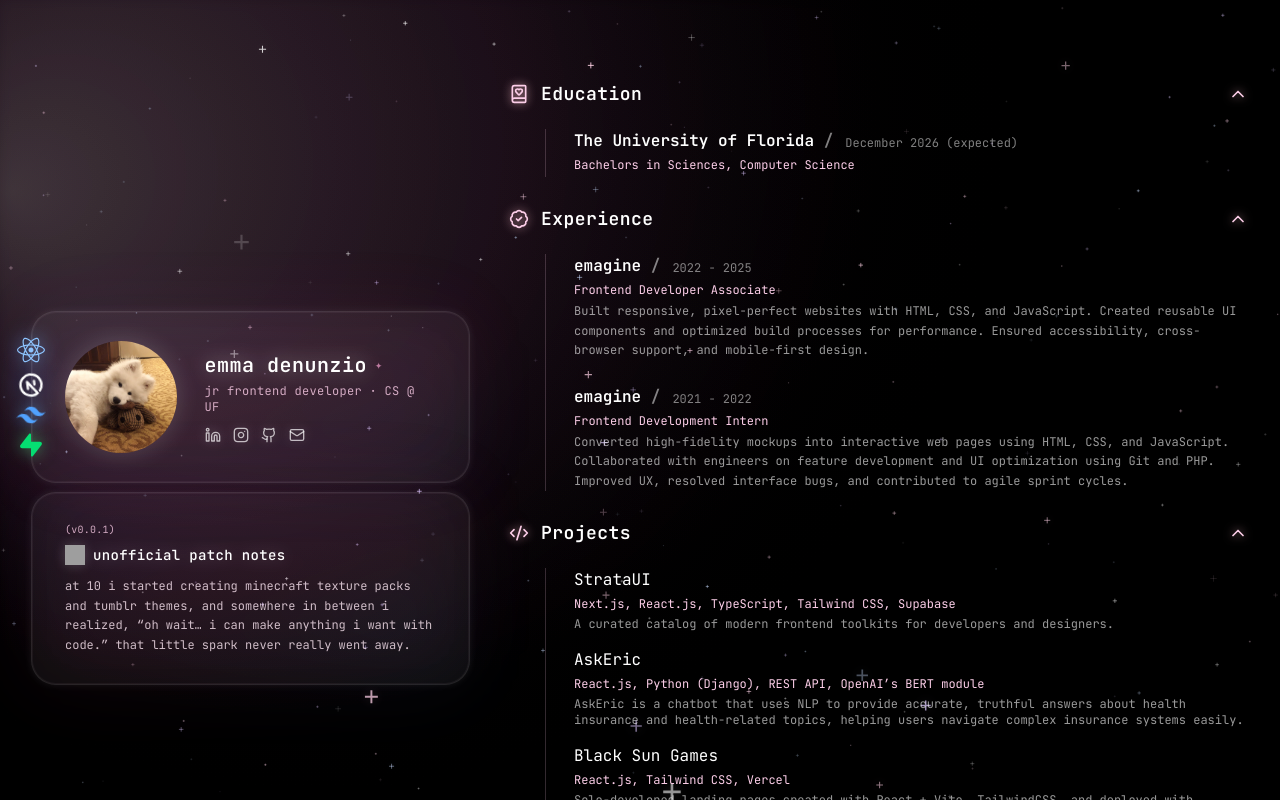
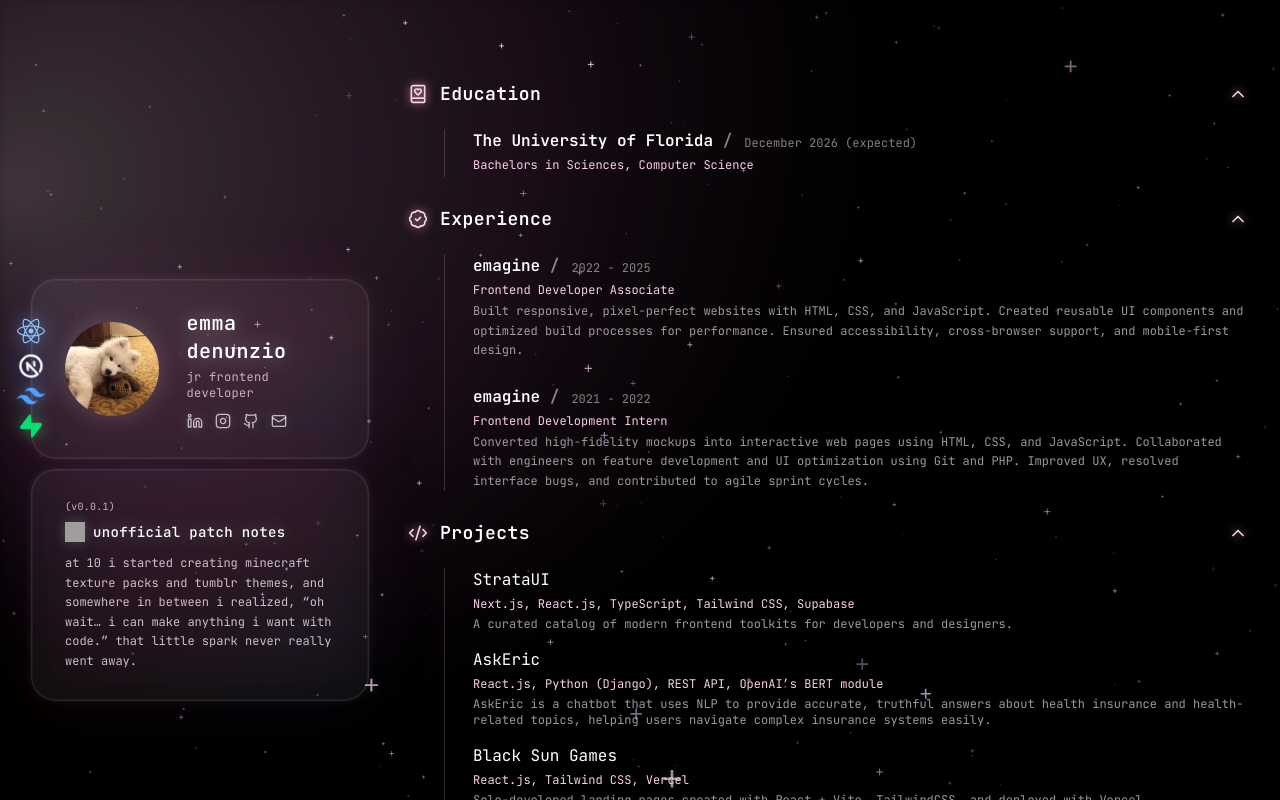
Before and after one commit to emijane/edenunz, a React (Vite) app in the folder portfolio/: page / in a window 1280 px wide. Shown: the top 800 px of the page. Built offline with nearby package versions, Linux system fonts and the light colour scheme; no server answers; grey boxes are pictures that could not be loaded.

Commit message:
responsive card updates

```diff
--- a/portfolio/src/App.jsx
+++ b/portfolio/src/App.jsx
@@ -20,7 +20,7 @@ function App() {
             {/* ★ Main Content */}
             <div className="relative z-10 flex gap-10 mt-10 justify-center items-center">
                 <div className="flex flex-col xl:flex-row gap-10">
-                    <div className="flex flex-col justify-center items-center max-w-[437px]">
+                    <div className="flex flex-col justify-center items-center lg:max-w-[450px]">
                       <ParallaxHover>
                         <ProfileCard />
                       </ParallaxHover>
--- a/portfolio/src/layout/AboutMeSection.jsx
+++ b/portfolio/src/layout/AboutMeSection.jsx
@@ -12,7 +12,7 @@ export default function AboutMeSection() {
 
             {/* MAIN CARD */}
             <div
-                className="card-styles text-left"
+                className="card-styles text-left lg:max-w-[386px]"
             >
                 {/* VERSION LABEL */}
                 <p className="text-[10px] text-pink-200/80 tracking-wide mb-2">
--- a/portfolio/src/layout/ProfileCard.jsx
+++ b/portfolio/src/layout/ProfileCard.jsx
@@ -50,7 +50,7 @@ export default function ProfileCard() {
                         </div>
 
                         <p className="text-xs text-pink-200/80 tracking-wide mt-1">
-                            jr frontend developer · CS @ UF
+                            jr frontend developer
                         </p>
 
                         <div className="flex flex-row gap-3 mt-3">
```
